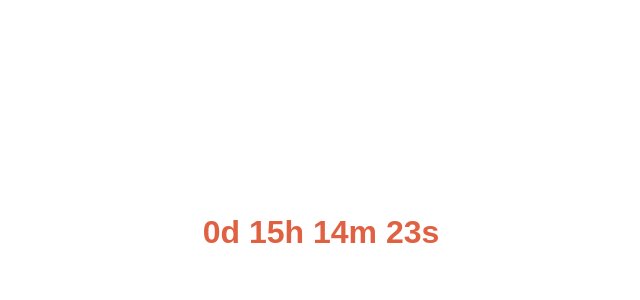
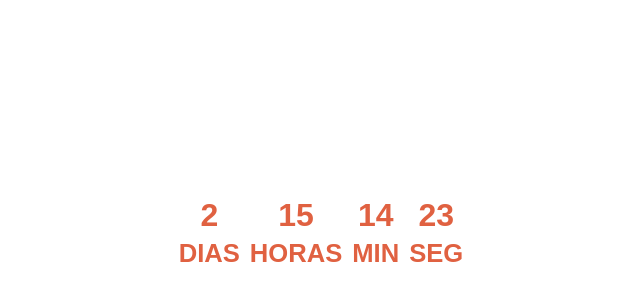
Before and after one commit to thimourato/temporizador-promocao, a plain HTML site: page index.html in a window 1280 px wide. Shown: the part 168-468 px from the top of the page, without its empty margins (319-959 px from the left). Drawn offline with Linux system fonts and the light colour scheme.

Commit message:
Add files via upload

```diff
--- a/index.html
+++ b/index.html
@@ -5,7 +5,6 @@
     <meta name="viewport" content="width=device-width, initial-scale=1.0">
     <title>Temporizador de Oferta</title>
     <style>
-        /* Estilo geral da página */
         body {
             display: flex;
             justify-content: center;
@@ -15,36 +14,59 @@
             background: transparent;
         }
 
-        /* Estilo do temporizador */
+        .container {
+            width: auto;
+            max-width: 600px;
+            text-align: center;
+        }
+
         .timer {
             font-family: Arial, sans-serif;
             font-weight: bold;
+            color: #e06141;
             font-size: 2em;
-            color: #e06141;
-            text-align: center;
-            padding: 0;
-            margin: 0;
-            line-height: 1; /* Remove o espaço extra entre linhas */
+            display: flex;
+            justify-content: center;
+            gap: 10px;
         }
 
-        /* Estilo para limitar a largura */
-        .container {
-            width: auto;
-            max-width: 600px;
-            padding: 0;
+        .time-box {
             display: flex;
-            justify-content: center;
+            flex-direction: column;
+            align-items: center;
+        }
+
+        .label {
+            font-size: 0.8em;
+            margin-top: 5px;
+            text-transform: uppercase;
         }
     </style>
 </head>
 <body>
     <div class="container">
-        <div class="timer" id="timer"></div>
+        <div class="timer" id="timer">
+            <div class="time-box">
+                <span id="days">0</span>
+                <span class="label">Dias</span>
+            </div>
+            <div class="time-box">
+                <span id="hours">0</span>
+                <span class="label">Horas</span>
+            </div>
+            <div class="time-box">
+                <span id="minutes">0</span>
+                <span class="label">Min</span>
+            </div>
+            <div class="time-box">
+                <span id="seconds">0</span>
+                <span class="label">Seg</span>
+            </div>
+        </div>
     </div>
 
     <script>
-        // Configuração da data de término
-        const endDate = new Date("2024-10-25T23:59:59").getTime();
+        const endDate = new Date("2024-10-27T23:59:59").getTime();
 
         function updateTimer() {
             const now = new Date().getTime();
@@ -56,14 +78,15 @@
                 const minutes = Math.floor((remaining % (1000 * 60 * 60)) / (1000 * 60));
                 const seconds = Math.floor((remaining % (1000 * 60)) / 1000);
 
-                document.getElementById("timer").innerHTML =
-                    `${days}d ${hours}h ${minutes}m ${seconds}s`;
+                document.getElementById("days").innerHTML = days;
+                document.getElementById("hours").innerHTML = hours;
+                document.getElementById("minutes").innerHTML = minutes;
+                document.getElementById("seconds").innerHTML = seconds;
             } else {
                 document.getElementById("timer").innerHTML = "Promoção encerrada!";
             }
         }
 
-        // Atualiza o temporizador a cada segundo
         setInterval(updateTimer, 1000);
     </script>
 </body>
```
